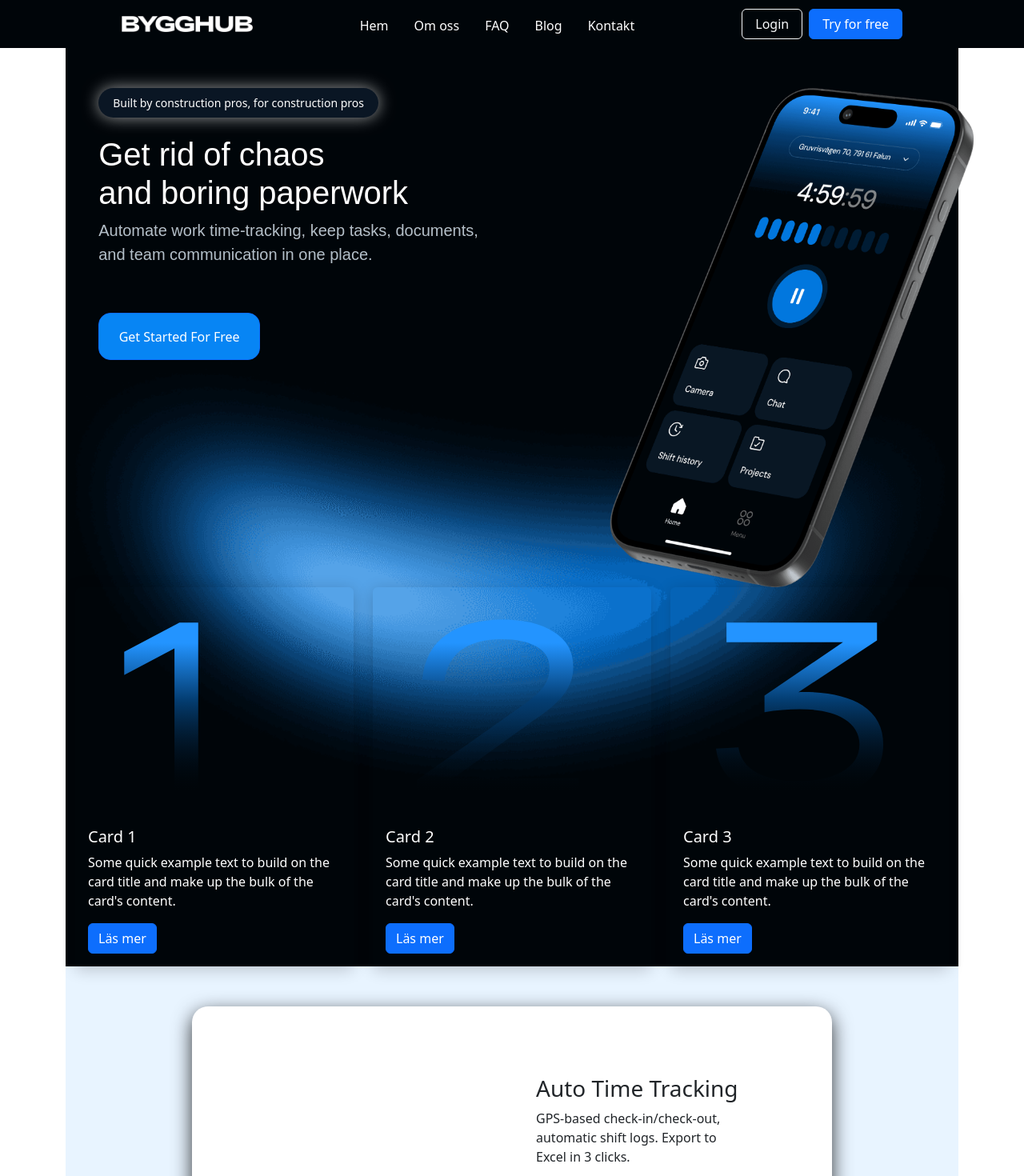
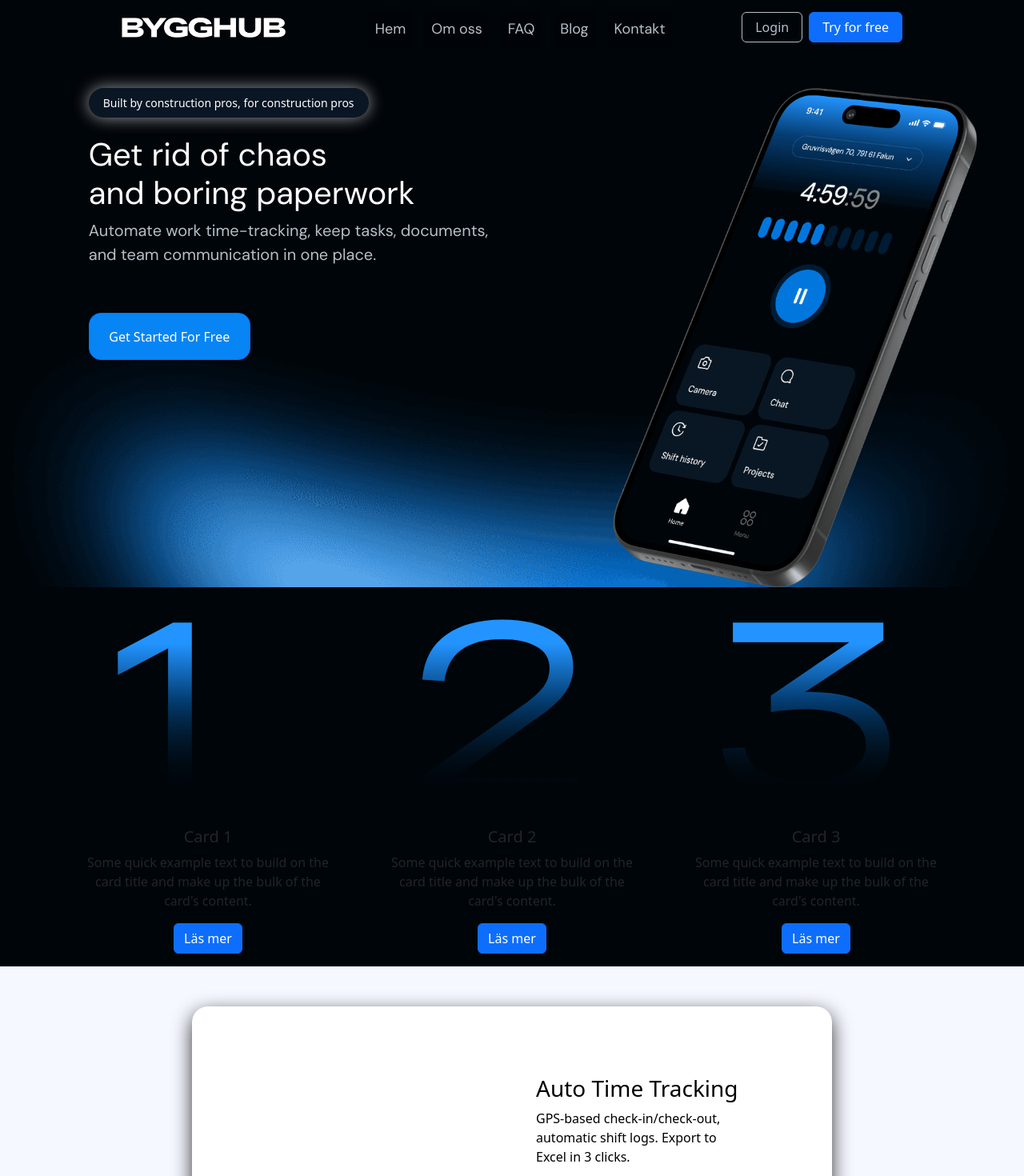
Before and after one commit to alexgeho/ByggHubWeb_on_React, a React (Create React App) app: page / in a window 1280 px wide. Shown: the top 1470 px of the page at 80% size. Built offline with nearby package versions, Linux system fonts and the light colour scheme.

Commit message:
feat: start aligning site design with Framer prototype — updated layout, fonts, and styles

```diff
--- a/public/index.html
+++ b/public/index.html
@@ -24,6 +24,8 @@
       work correctly both with client-side routing and a non-root public URL.
       Learn how to configure a non-root public URL by running `npm run build`.
     -->
+    <link href="https://fonts.googleapis.com/css2?family=DM+Sans:wght@400;500;700&display=swap" rel="stylesheet">
+
     <title>React App</title>
   </head>
   <body>
--- a/src/Components/Header/Header.css
+++ b/src/Components/Header/Header.css
@@ -1,14 +1,44 @@
 .custom-nav .nav-link {
-    color: #ffffff !important;
-    font-size: 16px;
+    color: #B5C0C9 !important;
+    font-family: 'DM Sans', sans-serif;
+    font-size: 18px;
     font-weight: 300;
     margin-top: 4px;
     text-transform: none;
+    line-height: 1.8em;
+    transition: color 0.3s ease;
+    z-index: 9999; /* всегда поверх */
+    background-color: rgba(0, 5, 9, 0.85); /* полупрозрачный фон при скролле */
+    backdrop-filter: blur(10px); /* эффект стекла */
+
+}
+
+/* При прокрутке делаем чуть плотнее фон */
+.CustomNavbar.scrolled {
+    background-color: rgba(0, 5, 9, 0.95);
+    backdrop-filter: blur(14px);
 }
 
 .custom-nav .nav-link:hover {
-    color: #00baff !important;
+    color: #ffffff !important;
 }
+
+/* --- Кнопка Login (outline-light кастом) --- */
+.btn-outline-light {
+    color: #B5C0C9;                 /* как неактивная ссылка */
+    border-color: #B5C0C9;          /* обводка того же цвета */
+    background-color: transparent;
+    font-weight: 500;
+    transition: all 0.25s ease;
+}
+
+.btn-outline-light:hover,
+.btn-outline-light:focus {
+    color: #ffffff;                 /* при наведении — белый текст */
+    border-color: #ffffff;          /* белая рамка */
+    background-color: rgba(255, 255, 255, 0.05); /* лёгкий белый блур */
+}
+
 
 .Navbar .btn {
     border-radius: 8px;
@@ -34,3 +64,20 @@
         text-align: center;
     }
 }
+
+.logo-img {
+    max-width: 205px;
+    height: auto;
+}
+
+.logo-img:hover {
+    transform: scale(1.04); /* лёгкое увеличение */
+    filter: drop-shadow(0 0 10px rgba(0, 150, 255, 0.6)); /* свечение как у Framer */
+}
+
+
+@media (max-width: 768px) {
+    .logo-img {
+        max-width: 150px;
+    }
+}
--- a/src/Components/Header/Header.jsx
+++ b/src/Components/Header/Header.jsx
@@ -1,32 +1,59 @@
-import React, { Component } from 'react';
-import { Button, Container, Nav, Navbar } from "react-bootstrap";
+import React, {Component} from 'react';
+import {Button, Container, Nav, Navbar} from "react-bootstrap";
 import logo from '../../img/logo.png';
 import {Link} from "react-router-dom";
 import './Header.css';
 import ArticlePage from "../../Pages/ArticlePage";
 
 export default class Header extends Component {
+
+    componentDidMount() {
+        window.addEventListener('scroll', this.handleScroll);
+    }
+
+    componentWillUnmount() {
+        window.removeEventListener('scroll', this.handleScroll);
+    }
+
+    handleScroll = () => {
+        const navbar = document.querySelector(".CustomNavbar");
+        if (!navbar) return; // ← если не найден, просто выходим, без ошибок
+
+        if (window.scrollY > 20) {
+            navbar.classList.add("scrolled");
+        } else {
+            navbar.classList.remove("scrolled");
+        }
+    };
+
+
     navbar = (
         <Navbar
             fixed="top"
             collapseOnSelect
             expand="md"
-            style={{ backgroundColor: "#000509" }}
+            style={{backgroundColor: "#000509"}}
             variant="dark"
         >
             <Container className="custom-container d-flex justify-content-between align-items-center">
                 {/* --- LOGO --- */}
-                <img
-                    src={logo}
-                    height="20"
-                    className="d-inline-block align-top"
-                    alt="Logo"
+
+                <Link to="/" className="navbar-brand d-flex align-items-center">
+                    <img
+                        src={logo}
+                        width="205"
+                        height="56"
+                        className="d-inline-block align-top logo-img"
+                        alt="ByggHub Logo"
+                    />
+                </Link>
 
 
-                />
+                {/* --- TOGGLER (для мобильных) --- */}
+                <Navbar.Toggle aria-controls="responsive-navbar-nav"/>
 
-                {/* --- TOGGLER (для мобильных) --- */}
-                <Navbar.Toggle aria-controls="responsive-navbar-nav" />
+
+
 
                 {/* --- NAVIGATION LINKS --- */}
                 <Navbar.Collapse id="responsive-navbar-nav">
--- a/src/Components/HeroBlock/HeroBlock.css
+++ b/src/Components/HeroBlock/HeroBlock.css
@@ -25,6 +25,14 @@
     margin-top: -70px;
     background-color: #000509;
     position: relative;
+
+    /* добавляем растяжение на всю ширину окна */
+    width: 100vw;
+    left: 50%;
+    margin-left: -50vw;
+
+    /* чтобы фон не обрезался при ресайзе */
+    overflow: hidden;
 }
 
 .HeroBlock .row {
--- a/src/Pages/Hem.jsx
+++ b/src/Pages/Hem.jsx
@@ -26,7 +26,7 @@ export default class Hem extends Component {
                         <Row>
 
                             <Col md={4}>
-                                <Card className="CustomCard">
+                                <Card className="CustomCard"  >
                                     <Card.Img variant="top" src={one} style={{margin: '0 auto'}}/>
                                     <Card.Body>
                                         <Card.Title>Card 1</Card.Title>
--- a/src/css/Hem.css
+++ b/src/css/Hem.css
@@ -1,20 +1,30 @@
-.CustomCard {
-    background: transparent;
-    color: #ffffff; /* чтобы текст был читаем */
-    border: none; /* убирает стандартную границу */
-    box-shadow: 0 4px 20px rgba(0, 0, 0, 0.2); /* мягкая тень, если нужно */
+
+.HemPageDark,
+.HemPageLight {
+    width: 100vw;
+    margin-left: calc(-50vw + 50%);
+    position: relative;
 }
 
 .HemPageDark {
     background-color: #000509;
-    width: 100%;
+    color: white;
 }
+
+.HemPageLight {
+    background-color: #f5f8ff;
+    color: #000;
+}
+
+.CustomCard {
+    background: transparent !important;
+    border: none !important;
+    box-shadow: none !important;
+    text-align: center;
+}
+
+
 
 .CustomCard img {
     max-width: 250px;
 }
-
-.HemPageLight {
-    background-color: #E8F4FF;
-    width: 100%;
-}
--- a/src/css/index.css
+++ b/src/css/index.css
@@ -1,13 +1,27 @@
 body {
   margin: 0;
-  font-family: -apple-system, BlinkMacSystemFont, 'Segoe UI', 'Roboto', 'Oxygen',
-    'Ubuntu', 'Cantarell', 'Fira Sans', 'Droid Sans', 'Helvetica Neue',
-    sans-serif;
+  font-family: 'DM Sans', sans-serif;
+  font-weight: 400;
   -webkit-font-smoothing: antialiased;
   -moz-osx-font-smoothing: grayscale;
+  background-color: #000509; /* фон из Framer */
+  color: #ffffff;
 }
 
+/* --- Кодовые блоки (оставим как есть) --- */
 code {
-  font-family: source-code-pro, Menlo, Monaco, Consolas, 'Courier New',
-    monospace;
+  font-family: source-code-pro, Menlo, Monaco, Consolas, 'Courier New', monospace;
 }
+
+/* --- Навигационное меню --- */
+.custom-nav .nav-link {
+  color: #B5C0C9 !important;        /* базовый цвет (Neutral 03) */
+  font-weight: 400;
+  font-size: 16px;
+  transition: color 0.25s ease;
+}
+
+.custom-nav .nav-link:hover,
+.custom-nav .nav-link.active {
+  color: #ffffff !important;        /* при наведении — чисто белый */
+}
```
Also changed, not shown: src/Components/Features.jsx (added), src/Pages/Features.jsx (deleted).
